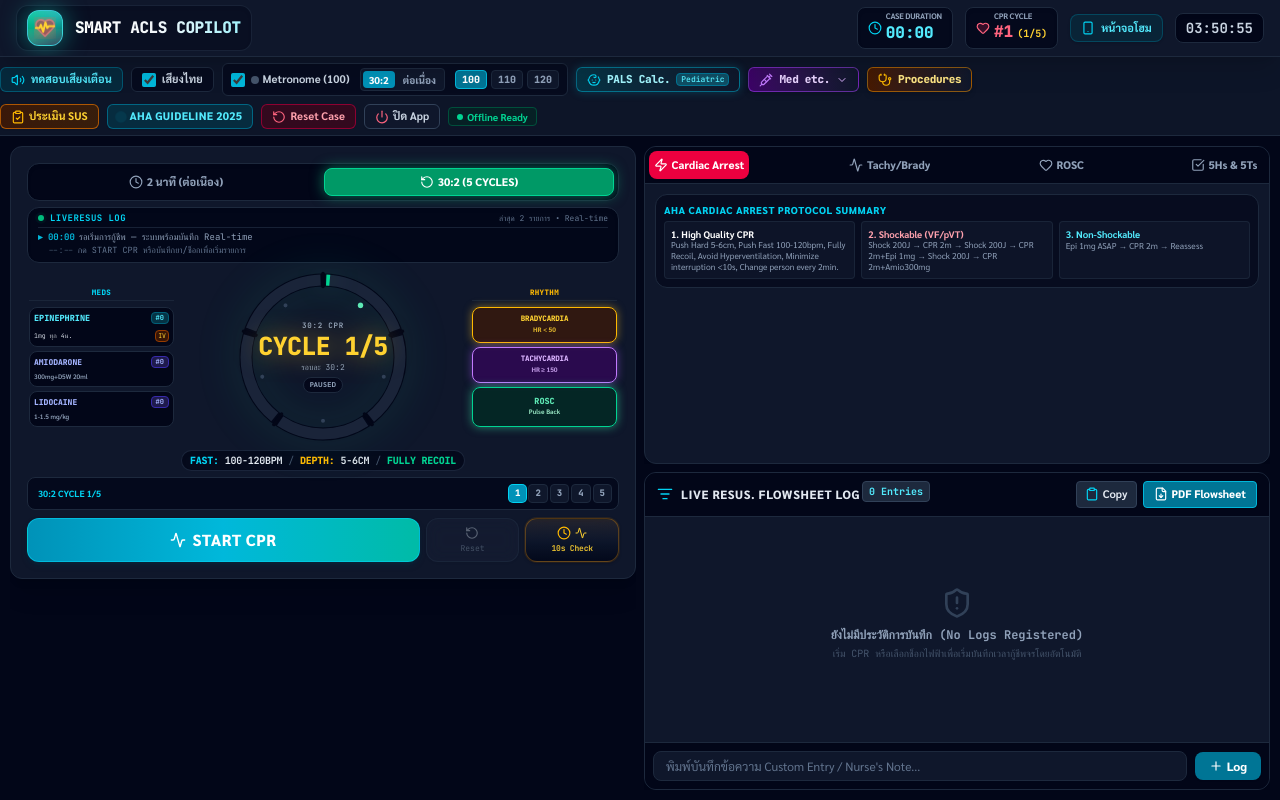
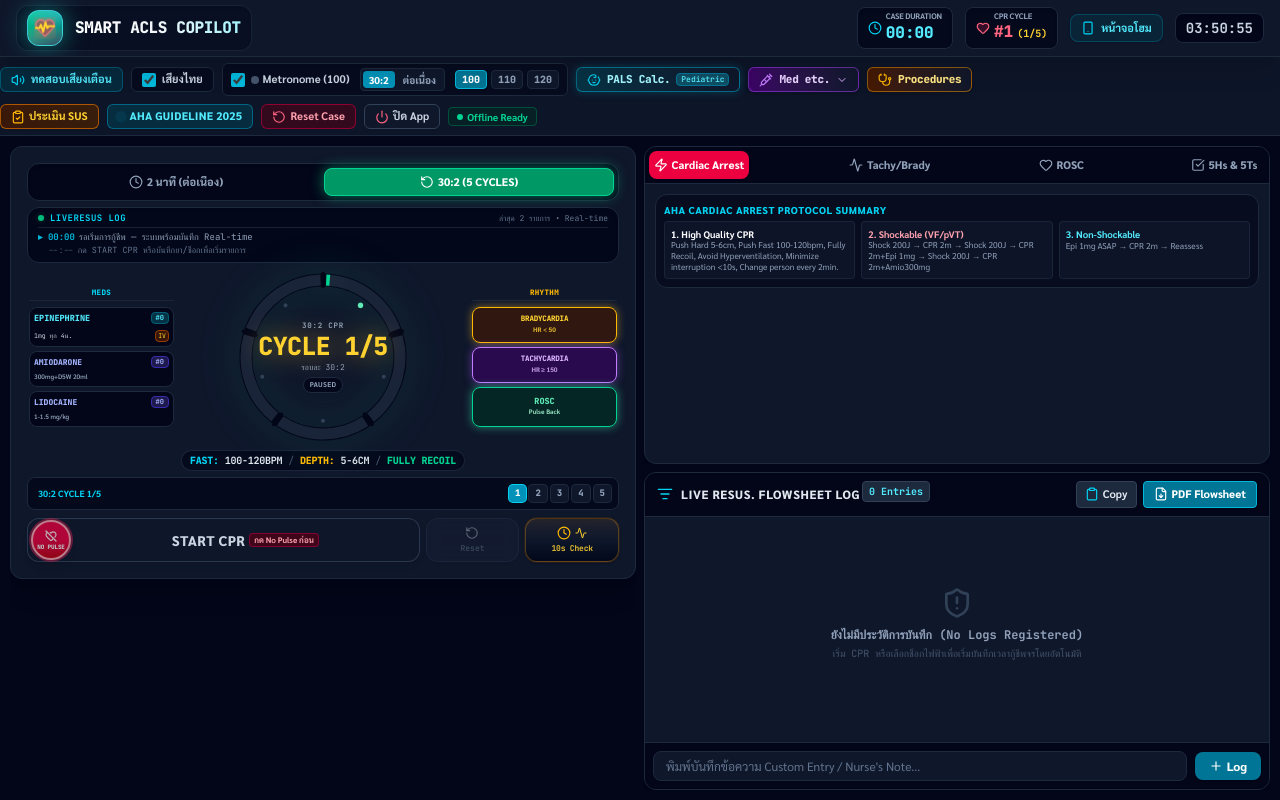
Before and after one commit to u4812050/Nopsrita, a React (Vite) app: page / in a window 1280 px wide. Built offline with nearby package versions, Linux system fonts and the light colour scheme.

Commit message:
feat: add no-pulse confirmation state
Introduce a state to track pulse confirmation prior to initiating CPR, ensuring clinical protocol adherence during resuscitation. Includes state persistence and UI integration for the CPR timer card.

```diff
--- a/src/App.tsx
+++ b/src/App.tsx
@@ -61,6 +61,7 @@ export default function App() {
   // Timers
   const [cprTimeRemaining, setCprTimeRemaining] = useState<number>(120); // 120s (2 minutes)
   const [cprActive, setCprActive] = useState<boolean>(false);
+  const [noPulseConfirmed, setNoPulseConfirmed] = useState<boolean>(false);
   const [cprCycle, setCprCycle] = useState<number>(1);
   const [cprSubCycle302, setCprSubCycle302] = useState<number>(1); // 30:2 x 5 Cycles
 
@@ -236,6 +237,7 @@ export default function App() {
           setCaseElapsedSeconds(parsed.caseElapsedSeconds || 0);
           setCprTimeRemaining(parsed.cprTimeRemaining ?? 120);
           setCprActive(false); // Pause timers initially for safety on page reload
+          if (parsed.noPulseConfirmed !== undefined) setNoPulseConfirmed(parsed.noPulseConfirmed);
           setCprCycle(parsed.cprCycle || 1);
           setCprSubCycle302(parsed.cprSubCycle302 || 1);
           cprSubCycleRef.current = parsed.cprSubCycle302 || 1;
@@ -288,6 +290,7 @@ export default function App() {
         caseElapsedSeconds,
         cprTimeRemaining,
         cprActive,
+        noPulseConfirmed,
         cprCycle,
         cprSubCycle302,
         epiTimeRemaining,
@@ -993,6 +996,7 @@ export default function App() {
       speakThai("หยุดซีพีอาชั่วคราวค่ะ", undefined, 1.1);
       addLog("หยุด CPR ชั่วคราว (Pause CPR)", "cpr");
     } else {
+      setNoPulseConfirmed(true);
       setCprActive(true);
       if (metronomeMode === '30:2') {
         const cycleNum = cprSubCycleRef.current || cprSubCycle302;
@@ -1019,6 +1023,7 @@ export default function App() {
     setCprTimeRemaining(120);
     setCprSubCycle302(1);
     cprSubCycleRef.current = 1;
+    setNoPulseConfirmed(false);
     addLog(`CPR CYCLE ${cprCycle} Timer reset back to 02:00`, "cpr");
   };
 
@@ -1399,6 +1404,7 @@ export default function App() {
       setCprActive(false);
     }
 
+    setNoPulseConfirmed(false);
     setEpiTimerStarted(false);
     setEpiAlertActive(false);
     setAmioAlertActive(false);
@@ -1778,6 +1784,7 @@ export default function App() {
     setCaseElapsedSeconds(0);
     setCprTimeRemaining(120);
     setCprActive(false);
+    setNoPulseConfirmed(false);
     setCprCycle(1);
     setCprSubCycle302(1);
     cprSubCycleRef.current = 1;
@@ -2140,6 +2147,10 @@ export default function App() {
               metronomeBeat={metronomeBeat}
               handleLogPresetMed={handleLogPresetMed}
               logs={logs}
+              noPulseConfirmed={noPulseConfirmed}
+              setNoPulseConfirmed={setNoPulseConfirmed}
+              playAlertChime={playAlertChime}
+              setGuidanceMessage={setGuidanceMessage}
               hasCompletedAirway={hasCompletedAirway}
               hasCompletedEtco2={hasCompletedEtco2}
               hasCompletedIvAccess={hasCompletedIvAccess}
@@ -2281,7 +2292,10 @@ export default function App() {
         cancelPulseCheck={cancelPulseCheck}
         toggleCPR={toggleCPR}
         cprActive={cprActive}
-        onCompletePulseCheck={() => setShowQuickActionModal(true)}
+        onCompletePulseCheck={() => {
+          setNoPulseConfirmed(true);
+          setShowQuickActionModal(true);
+        }}
       />
 
       <QuickActionPromptModal
--- a/src/components/CprTimerCard.tsx
+++ b/src/components/CprTimerCard.tsx
@@ -1,5 +1,5 @@
-import React, { useMemo } from 'react';
-import { Clock, RotateCcw, Heart, Activity, Check, Zap } from 'lucide-react';
+import React, { useMemo, useState } from 'react';
+import { Clock, RotateCcw, Heart, Activity, Check, Zap, HeartOff } from 'lucide-react';
 import { ALT_RESUSCITATION_MEDS, AltMedItem } from '../data/altMeds';
 import { LogEntry } from '../types';
 
@@ -27,6 +27,12 @@ interface CprTimerCardProps {
   metronomeBeat: number;
   handleLogPresetMed?: (medName: string, skipSpeech?: boolean) => void;
   logs?: LogEntry[];
+
+  // No Pulse Pre-requisite State
+  noPulseConfirmed?: boolean;
+  setNoPulseConfirmed?: React.Dispatch<React.SetStateAction<boolean>>;
+  playAlertChime?: (type: 'cpr_expire' | 'pulse_check' | 'med_due' | 'vent_cue' | 'mode_switch' | 'test') => void;
+  setGuidanceMessage?: (msg: string) => void;
 
   // Airway & Confirmation State for Continuous CPR
   hasCompletedAirway?: boolean;
@@ -77,6 +83,10 @@ export function CprTimerCard({
   metronomeBeat,
   handleLogPresetMed,
   logs = [],
+  noPulseConfirmed = false,
+  setNoPulseConfirmed,
+  playAlertChime,
+  setGuidanceMessage,
 
   hasCompletedAirway = false,
   hasCompletedEtco2 = false,
@@ -107,6 +117,56 @@ export function CprTimerCard({
     if (!logs || logs.length === 0) return [];
     return logs.slice(-2).reverse();
   }, [logs]);
+
+  const [highlightNoPulse, setHighlightNoPulse] = useState<boolean>(false);
+
+  const handleToggleNoPulse = () => {
+    if (cprActive) {
+      speakThai("กำลังทำ ซีพีอา อยู่ค่ะ");
+      return;
+    }
+
+    if (setNoPulseConfirmed) {
+      setNoPulseConfirmed((prev) => {
+        const nextVal = !prev;
+        if (nextVal) {
+          addLog("คลำชีพจร: ยืนยันไม่พบชีพจร (No Pulse) — พร้อมเริ่ม CPR", "rhythm");
+          if (playAlertChime) playAlertChime('pulse_check');
+          speakThai("ไม่พบชีพจร เริ่มทำ ซีพีอา ได้ค่ะ");
+          if (setGuidanceMessage) {
+            setGuidanceMessage("⚡ ยืนยันตรวจไม่พบชีพจร (No Pulse) เรียบร้อย • กดปุ่ม START CPR เพื่อเริ่มกดหน้าอก");
+          }
+        } else {
+          addLog("ยกเลิกการยืนยันสถานะ No Pulse", "system");
+          speakThai("ยกเลิกสถานะ");
+          if (setGuidanceMessage) {
+            setGuidanceMessage("กรุณากดปุ่ม No Pulse วงกลมเพื่อยืนยันก่อนจึงจะกด START CPR ได้");
+          }
+        }
+        return nextVal;
+      });
+    }
+  };
+
+  const handleStartBtnClick = () => {
+    if (cprActive) {
+      toggleCPR();
+      return;
+    }
+
+    if (!noPulseConfirmed) {
+      setHighlightNoPulse(true);
+      setTimeout(() => setHighlightNoPulse(false), 1600);
+      if (playAlertChime) playAlertChime('mode_switch');
+      speakThai("กรุณากดปุ่ม No Pulse เพื่อยืนยันว่าไม่มีชีพจรก่อนเริ่ม CPR ค่ะ");
+      if (setGuidanceMessage) {
+        setGuidanceMessage("⚠️ ต้องกดปุ่ม 'No Pulse' วงกลมเพื่อยืนยันก่อน จึงจะกด START CPR ได้");
+      }
+      return;
+    }
+
+    toggleCPR();
+  };
 
   const getTypeBadge = (type?: LogEntry['type']) => {
     switch (type) {
@@ -776,21 +836,85 @@ export function CprTimerCard({
 
       {/* Actions Row */}
       <div className="grid grid-cols-12 gap-1.5 xs:gap-2 w-full mt-1 shrink-0">
+        {/* Main Start / Pause CPR Button Container with Overlaid Circular No Pulse Button */}
+        <div className="relative col-span-6 xs:col-span-7 sm:col-span-8 h-11 xs:h-12 flex items-center">
+          {/* Overlaid Circular No Pulse Button */}
+          <button
+            id="btn_no_pulse"
+            type="button"
+            onClick={(e) => {
+              e.stopPropagation();
+              handleToggleNoPulse();
+            }}
+            title={
+              noPulseConfirmed
+                ? "ยืนยันตรวจไม่พบชีพจร (No Pulse) แล้ว (กดเพื่อยกเลิก)"
+                : "กดเพื่อยืนยันตรวจไม่พบชีพจร (No Pulse) ก่อนจึงจะกด START CPR ได้"
+            }
+            className={`absolute left-1 xs:left-1.5 top-1/2 -translate-y-1/2 z-20 w-8.5 h-8.5 xs:w-9.5 xs:h-9.5 sm:w-10 sm:h-10 rounded-full flex flex-col items-center justify-center cursor-pointer select-none transition-all duration-200 border-2 shadow-lg active:scale-90 ${
+              noPulseConfirmed
+                ? 'bg-gradient-to-b from-emerald-500 via-emerald-600 to-teal-700 border-emerald-300 text-white shadow-[0_0_12px_rgba(16,185,129,0.85)] ring-2 ring-emerald-400/40 hover:scale-105'
+                : highlightNoPulse
+                  ? 'bg-gradient-to-b from-rose-500 via-red-600 to-rose-700 border-white text-white shadow-[0_0_20px_rgba(244,63,94,1)] ring-4 ring-rose-400 animate-bounce scale-110'
+                  : 'bg-gradient-to-b from-rose-600 via-rose-600 to-red-700 border-rose-300 text-white shadow-[0_0_14px_rgba(244,63,94,0.85)] ring-2 ring-rose-500/50 animate-pulse hover:scale-105'
+            }`}
+          >
+            {noPulseConfirmed ? (
+              <div className="flex flex-col items-center justify-center leading-none">
+                <Check className="w-3.5 h-3.5 xs:w-4 xs:h-4 stroke-[3] text-emerald-100 drop-shadow" />
+                <span className="text-[6px] font-black uppercase tracking-tighter text-emerald-100 mt-0.5">
+                  No Pulse
+                </span>
+              </div>
+            ) : (
+              <div className="flex flex-col items-center justify-center leading-none">
+                <HeartOff className="w-3 h-3 xs:w-3.5 xs:h-3.5 stroke-[2.5] text-rose-100 drop-shadow" />
+                <span className="text-[6px] font-black uppercase tracking-tight text-white font-mono mt-0.5">
+                  No Pulse
+                </span>
+              </div>
+            )}
+          </button>
+
           {/* Main Start / Pause CPR Button */}
           <button
             id="start-btn"
-          onClick={toggleCPR}
-          className={`col-span-6 xs:col-span-7 sm:col-span-8 h-11 xs:h-12 text-white rounded-xl text-xs xs:text-sm sm:text-base font-bold flex items-center justify-center gap-1.5 xs:gap-2 shadow-md transition-all duration-200 active:scale-[0.98] cursor-pointer border ${
+            type="button"
+            onClick={handleStartBtnClick}
+            className={`w-full h-full text-white rounded-xl text-xs xs:text-sm sm:text-base font-bold flex items-center justify-center gap-1.5 xs:gap-2 shadow-md transition-all duration-200 active:scale-[0.98] border pl-10 xs:pl-12 sm:pl-13 pr-2 select-none cursor-pointer ${
               cprActive
                 ? 'bg-gradient-to-r from-amber-600 to-amber-500 hover:from-amber-500 hover:to-amber-400 border-amber-400/80 shadow-amber-900/30 ring-2 ring-amber-500/20'
+                : !noPulseConfirmed
+                  ? 'bg-slate-900/90 hover:bg-slate-800/90 text-slate-300 border-slate-700/80 hover:border-rose-500/40 shadow-inner'
                   : cprButtonFlash
                     ? 'bg-gradient-to-r from-rose-600 to-rose-500 hover:from-rose-500 hover:to-rose-400 border-rose-400 animate-pulse ring-4 ring-rose-500/50'
-                : 'bg-gradient-to-r from-cyan-600 via-cyan-500 to-teal-500 hover:from-cyan-500 hover:to-teal-400 border-cyan-400/60 shadow-cyan-950/40'
+                    : 'bg-gradient-to-r from-cyan-600 via-cyan-500 to-teal-500 hover:from-cyan-500 hover:to-teal-400 border-cyan-300/80 shadow-[0_0_16px_rgba(6,182,212,0.45)] ring-2 ring-cyan-400/40 animate-pulse'
             }`}
           >
-          <Activity className={`w-4 h-4 xs:w-5 xs:h-5 ${cprActive ? 'animate-bounce' : ''}`} />
-          <span className="tracking-wide font-black truncate">{cprActive ? 'PAUSE CPR' : 'START CPR'}</span>
+            {cprActive ? (
+              <>
+                <Activity className="w-4 h-4 xs:w-5 xs:h-5 animate-bounce text-amber-100 shrink-0" />
+                <span className="tracking-wide font-black truncate">PAUSE CPR</span>
+              </>
+            ) : !noPulseConfirmed ? (
+              <div className="flex items-center gap-1 xs:gap-1.5 truncate">
+                <span className="tracking-wide font-black truncate text-[11px] xs:text-xs sm:text-sm text-slate-300">
+                  START CPR
+                </span>
+                <span className="text-[8px] xs:text-[9px] font-bold text-rose-300 bg-rose-950/80 border border-rose-800/70 px-1 py-0.2 rounded shrink-0">
+                  กด No Pulse ก่อน
+                </span>
+              </div>
+            ) : (
+              <>
+                <Activity className="w-4 h-4 xs:w-5 xs:h-5 text-cyan-100 shrink-0" />
+                <span className="tracking-wide font-black truncate text-white drop-shadow">
+                  START CPR
+                </span>
+              </>
+            )}
           </button>
+        </div>
 
         {/* Reset Timer Button */}
         <button
```
Lines whose indentation alone changed are shown as unchanged.
